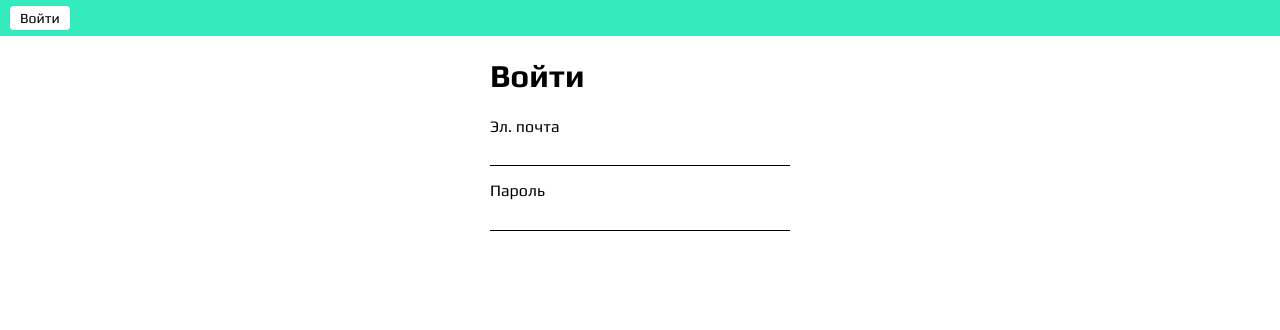
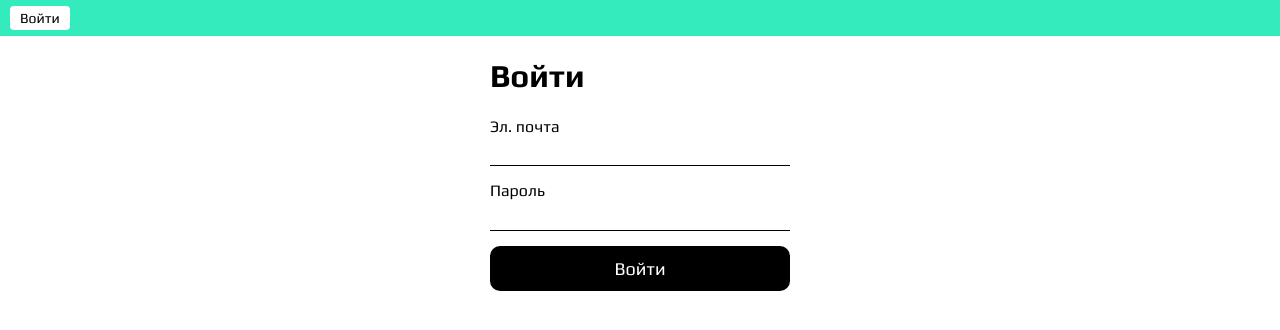
Before and after one commit to anem1a/migrenoznik, a PHP site: page /login/index.php in a window 1280 px wide. Shown: the top 330 px of the page. Run offline with PHP 8.4, Linux system fonts and the light colour scheme.

Commit message:
Add enter button

```diff
--- a/web/assets/style/main.css
+++ b/web/assets/style/main.css
@@ -124,6 +124,28 @@ body {
     font-family: var(--migre-sans-font-family);
 }
 
+.migre-v1-main-login-field-container button {
+    width: 100%;
+    background-color: black;
+    font-family: var(--migre-sans-font-family);
+    color: white;
+    padding: 12px 0px;
+    font-size: 18px;
+    border-radius: 10px;
+    cursor: pointer;
+    border: none;
+}
+@media (hover: hover) {
+    .migre-v1-main-login-field-container button:hover {
+        background-color: #444;
+    }
+}
+@media (hover: none) {
+    .migre-v1-main-login-field-container button:active {
+        background-color: #444;
+    }
+}
+
 .migre-v1-main-login {
     margin: 0 auto;
     width: 100%;
--- a/web/login/index.php
+++ b/web/login/index.php
@@ -34,6 +34,11 @@
                                 <input type="text">
                             </div>
                         </div>
+                        <div class="migre-v1-main-login-field-wrapper">
+                            <div class="migre-v1-main-login-field-container">
+                                <button>Войти</button>
+                            </div>
+                        </div>
                     </div>
                 </div>
             </div>
```
